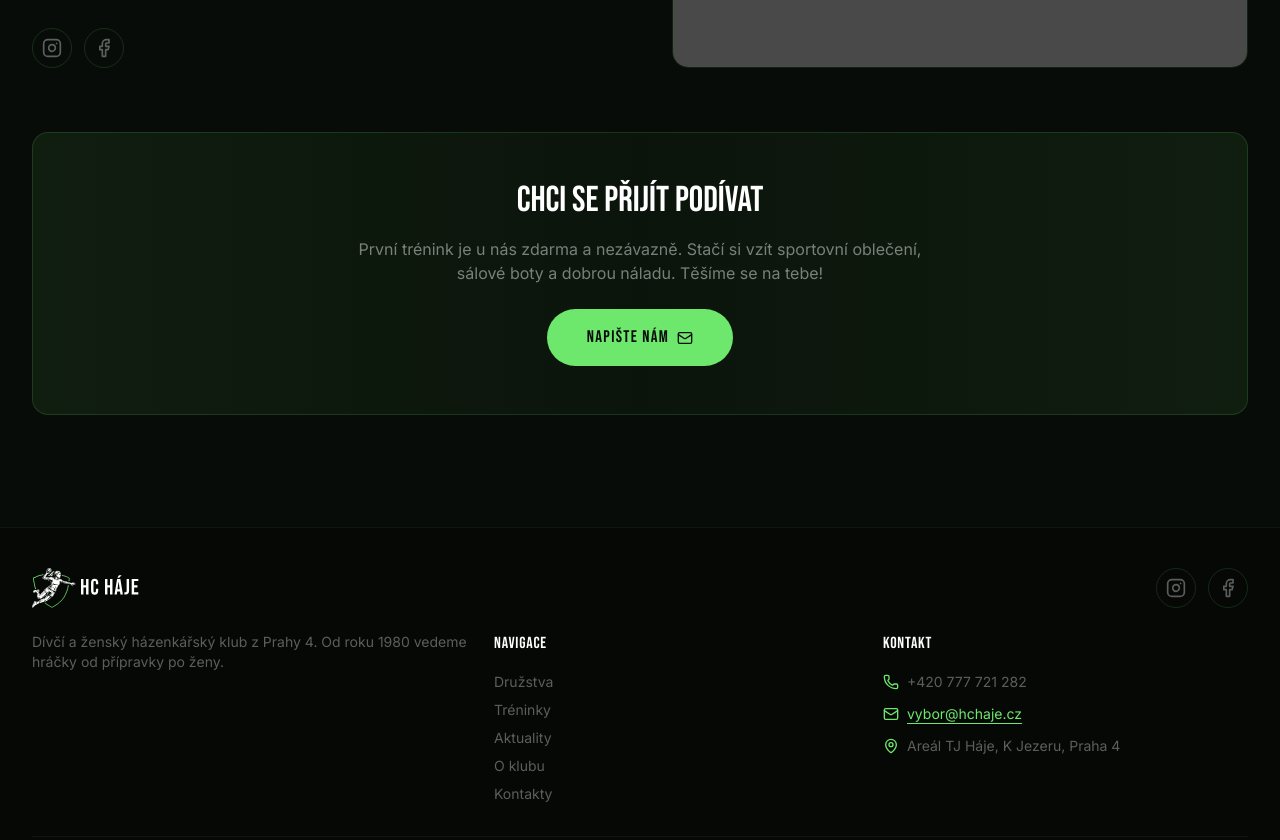
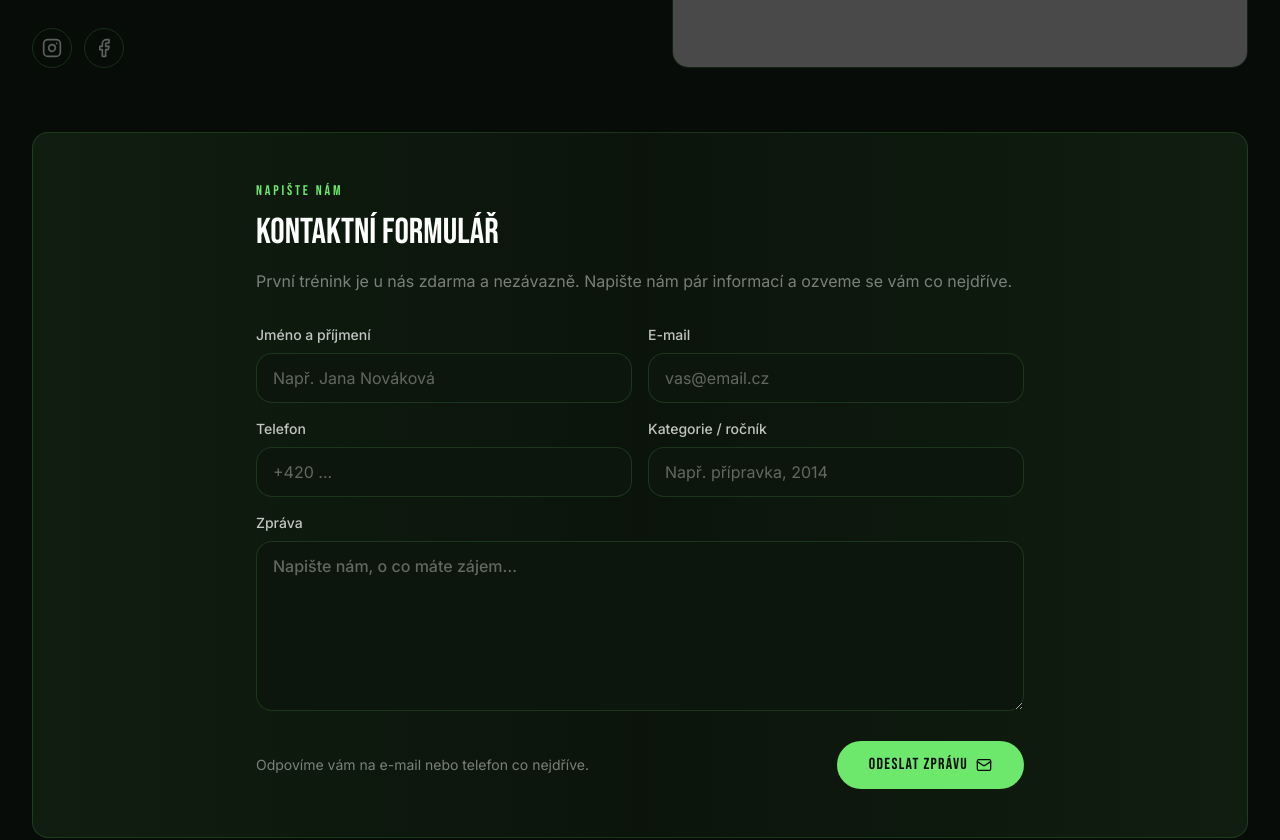
Before and after one commit to jakub245/hchaje-web, a React (Vite) app: page /kontakty in a window 1280 px wide. Shown: the part 780-1620 px from the top of the page. Built offline with nearby package versions, Linux system fonts and the light colour scheme; grey boxes are pictures that could not be loaded.

Commit message:
kontakt form

```diff
--- /dev/null
+++ b/api/contact.ts
@@ -0,0 +1,63 @@
+import { Resend } from "resend";
+
+const resend = new Resend(process.env.RESEND_API_KEY);
+
+const escapeHtml = (value: string) =>
+  value
+    .replace(/&/g, "&amp;")
+    .replace(/</g, "&lt;")
+    .replace(/>/g, "&gt;")
+    .replace(/\"/g, "&quot;")
+    .replace(/'/g, "&#039;");
+
+export default async function handler(req: any, res: any) {
+  if (req.method !== "POST") {
+    return res.status(405).json({ error: "Method not allowed" });
+  }
+
+  const { name, email, phone, category, message, website } = req.body ?? {};
+
+  if (website) {
+    return res.status(200).json({ ok: true });
+  }
+
+  if (!name || !email || !message) {
+    return res.status(400).json({ error: "Vyplňte prosím jméno, e-mail a zprávu." });
+  }
+
+  if (!process.env.RESEND_API_KEY || !process.env.RESEND_FROM) {
+    return res.status(500).json({ error: "Chybí nastavení e-mailové služby." });
+  }
+
+  const recipient = process.env.CONTACT_TO || "vybor@hchaje.cz";
+
+  try {
+    const safeName = escapeHtml(String(name));
+    const safeEmail = escapeHtml(String(email));
+    const safePhone = escapeHtml(String(phone || "—"));
+    const safeCategory = escapeHtml(String(category || "—"));
+    const safeMessage = escapeHtml(String(message)).replace(/\n/g, "<br />");
+
+    await resend.emails.send({
+      from: process.env.RESEND_FROM,
+      to: [recipient],
+      replyTo: email,
+      subject: `Nová zpráva z formuláře HC Háje — ${name}`,
+      html: `
+        <div style="font-family: Arial, sans-serif; line-height: 1.6; color: #111;">
+          <h2>Nová zpráva z webu HC Háje</h2>
+          <p><strong>Jméno:</strong> ${safeName}</p>
+          <p><strong>E-mail:</strong> ${safeEmail}</p>
+          <p><strong>Telefon:</strong> ${safePhone}</p>
+          <p><strong>Kategorie / ročník:</strong> ${safeCategory}</p>
+          <p><strong>Zpráva:</strong><br />${safeMessage}</p>
+        </div>
+      `,
+    });
+
+    return res.status(200).json({ ok: true });
+  } catch (error) {
+    console.error("Contact form error:", error);
+    return res.status(500).json({ error: "Zprávu se nepodařilo odeslat. Zkuste to prosím znovu." });
+  }
+}
--- a/package.json
+++ b/package.json
@@ -61,6 +61,7 @@
     "react-router": "7.13.0",
     "react-slick": "0.31.0",
     "recharts": "2.15.2",
+    "resend": "4.6.0",
     "sonner": "2.0.3",
     "tailwind-merge": "3.2.0",
     "tw-animate-css": "1.3.8",
--- a/src/app/pages/Kontakty.tsx
+++ b/src/app/pages/Kontakty.tsx
@@ -1,3 +1,4 @@
+import { useState } from "react";
 import { Phone, Mail, MapPin, Clock, Instagram, Facebook, ArrowUpRight } from "lucide-react";
 import {
   PageHero,
@@ -16,7 +17,61 @@ import {
   nbspShortWords,
 } from "../components/shared";
 
+const INITIAL_FORM = {
+  name: "",
+  email: "",
+  phone: "",
+  category: "",
+  message: "",
+  website: "",
+};
+
 export default function KontaktyPage() {
+  const [formData, setFormData] = useState(INITIAL_FORM);
+  const [isSending, setIsSending] = useState(false);
+  const [submitState, setSubmitState] = useState<{ type: "idle" | "success" | "error"; message: string }>({
+    type: "idle",
+    message: "",
+  });
+
+  const handleChange = (event: React.ChangeEvent<HTMLInputElement | HTMLTextAreaElement>) => {
+    const { name, value } = event.target;
+    setFormData((prev) => ({ ...prev, [name]: value }));
+  };
+
+  const handleSubmit = async (event: React.FormEvent<HTMLFormElement>) => {
+    event.preventDefault();
+    setIsSending(true);
+    setSubmitState({ type: "idle", message: "" });
+
+    try {
+      const response = await fetch("/api/contact", {
+        method: "POST",
+        headers: { "Content-Type": "application/json" },
+        body: JSON.stringify(formData),
+      });
+
+      const result = await response.json();
+
+      if (!response.ok) {
+        throw new Error(result.error || "Odeslání se nepodařilo.");
+      }
+
+      setFormData(INITIAL_FORM);
+      setSubmitState({
+        type: "success",
+        message: "Zpráva byla úspěšně odeslána. Ozveme se vám co nejdříve.",
+      });
+    } catch (error: any) {
+      setSubmitState({
+        type: "error",
+        message: error.message || "Zprávu se nepodařilo odeslat. Zkuste to prosím znovu.",
+      });
+    } finally {
+      setIsSending(false);
+    }
+  };
+
   return (
     <>
       <PageHero title="Kontakty" subtitle="Chcete se přidat, máte dotaz nebo nás chcete navštívit? Ozvěte se!" />
@@ -98,17 +153,121 @@ export default function KontaktyPage() {
             </div>
           </div>
 
-          {/* Join form CTA */}
-          <div className="mt-16 p-8 lg:p-12 rounded-2xl bg-gradient-to-r from-[#6EE76D]/8 via-[#6EE76D]/4 to-[#6EE76D]/8 border border-[#6EE76D]/15 text-center">
-            <h2 className="text-3xl lg:text-4xl text-white uppercase mb-4" style={{ fontFamily: bebas }}>
-              Chci se přijít podívat
-            </h2>
-            <p className="text-white/45 max-w-xl mx-auto mb-6" style={{ fontFamily: inter }}>
-              {nbspShortWords("První trénink je u nás zdarma a nezávazně. Stačí si vzít sportovní oblečení, sálové boty a dobrou náladu. Těšíme se na tebe!")}
-            </p>
-            <Btn variant="primary" to={`mailto:${CONTACT_EMAIL}`} className="px-10 py-4">
-              Napište nám <Mail className="w-4 h-4" />
-            </Btn>
+          {/* Contact form */}
+          <div className="mt-16 p-8 lg:p-12 rounded-2xl bg-gradient-to-r from-[#6EE76D]/8 via-[#6EE76D]/4 to-[#6EE76D]/8 border border-[#6EE76D]/15">
+            <div className="max-w-3xl mx-auto">
+              <SectionLabel>Napište nám</SectionLabel>
+              <h2 className="text-3xl lg:text-4xl text-white uppercase mb-4" style={{ fontFamily: bebas }}>
+                Kontaktní formulář
+              </h2>
+              <p className="text-white/45 mb-8" style={{ fontFamily: inter }}>
+                {nbspShortWords("První trénink je u nás zdarma a nezávazně. Napište nám pár informací a ozveme se vám co nejdříve.")}
+              </p>
+
+              {submitState.type !== "idle" && (
+                <div
+                  className={`mb-6 rounded-2xl px-4 py-3 text-sm ${submitState.type === "success" ? "bg-[#6EE76D]/12 text-[#9CF59B] border border-[#6EE76D]/25" : "bg-red-500/10 text-red-200 border border-red-400/20"}`}
+                  style={{ fontFamily: inter }}
+                >
+                  {submitState.message}
+                </div>
+              )}
+
+              <form onSubmit={handleSubmit} className="space-y-4">
+                <input
+                  type="text"
+                  name="website"
+                  value={formData.website}
+                  onChange={handleChange}
+                  className="hidden"
+                  tabIndex={-1}
+                  autoComplete="off"
+                />
+
+                <div className="grid md:grid-cols-2 gap-4">
+                  <label className="block">
+                    <span className="mb-2 block text-white/75 text-sm" style={{ fontFamily: inter }}>Jméno a příjmení</span>
+                    <input
+                      type="text"
+                      name="name"
+                      value={formData.name}
+                      onChange={handleChange}
+                      required
+                      className="w-full rounded-2xl border border-[#6EE76D]/15 bg-[#0d160d] px-4 py-3 text-white placeholder:text-white/35 outline-none focus:border-[#6EE76D]/45"
+                      placeholder="Např. Jana Nováková"
+                    />
+                  </label>
+
+                  <label className="block">
+                    <span className="mb-2 block text-white/75 text-sm" style={{ fontFamily: inter }}>E-mail</span>
+                    <input
+                      type="email"
+                      name="email"
+                      value={formData.email}
+                      onChange={handleChange}
+                      required
+                      className="w-full rounded-2xl border border-[#6EE76D]/15 bg-[#0d160d] px-4 py-3 text-white placeholder:text-white/35 outline-none focus:border-[#6EE76D]/45"
+                      placeholder="vas@email.cz"
+                    />
+                  </label>
+                </div>
+
+                <div className="grid md:grid-cols-2 gap-4">
+                  <label className="block">
+                    <span className="mb-2 block text-white/75 text-sm" style={{ fontFamily: inter }}>Telefon</span>
+                    <input
+                      type="text"
+                      name="phone"
+                      value={formData.phone}
+                      onChange={handleChange}
+                      className="w-full rounded-2xl border border-[#6EE76D]/15 bg-[#0d160d] px-4 py-3 text-white placeholder:text-white/35 outline-none focus:border-[#6EE76D]/45"
+                      placeholder="+420 ..."
+                    />
+                  </label>
+
+                  <label className="block">
+                    <span className="mb-2 block text-white/75 text-sm" style={{ fontFamily: inter }}>Kategorie / ročník</span>
+                    <input
+                      type="text"
+                      name="category"
+                      value={formData.category}
+                      onChange={handleChange}
+                      className="w-full rounded-2xl border border-[#6EE76D]/15 bg-[#0d160d] px-4 py-3 text-white placeholder:text-white/35 outline-none focus:border-[#6EE76D]/45"
+                      placeholder="Např. přípravka, 2014"
+                    />
+                  </label>
+                </div>
+
+                <label className="block">
+                  <span className="mb-2 block text-white/75 text-sm" style={{ fontFamily: inter }}>Zpráva</span>
+                  <textarea
+                    name="message"
+                    value={formData.message}
+                    onChange={handleChange}
+                    required
+                    rows={6}
+                    className="w-full rounded-2xl border border-[#6EE76D]/15 bg-[#0d160d] px-4 py-3 text-white placeholder:text-white/35 outline-none focus:border-[#6EE76D]/45 resize-y"
+                    placeholder="Napište nám, o co máte zájem…"
+                  />
+                </label>
+
+                <div className="flex flex-col sm:flex-row sm:items-center sm:justify-between gap-4 pt-2">
+                  <p className="text-white/45 text-sm" style={{ fontFamily: inter }}>
+                    Odpovíme vám na e-mail nebo telefon co nejdříve.
+                  </p>
+
+                  <button
+                    type="submit"
+                    disabled={isSending}
+                    className="rounded-full px-8 py-3 bg-[#6EE76D] text-[#080C08] hover:brightness-110 disabled:opacity-70 disabled:cursor-not-allowed uppercase transition-all duration-300 inline-flex items-center justify-center gap-2"
+                    style={{ fontFamily: bebas, letterSpacing: "0.08em" }}
+                  >
+                    {isSending ? "Odesílám..." : "Odeslat zprávu"}
+                    <Mail className="w-4 h-4" />
+                  </button>
+                </div>
+              </form>
+            </div>
           </div>
         </div>
       </section>
```
Also changed, not shown: vercel.json, 1 other file (tests, documents, lock files or other folders).
